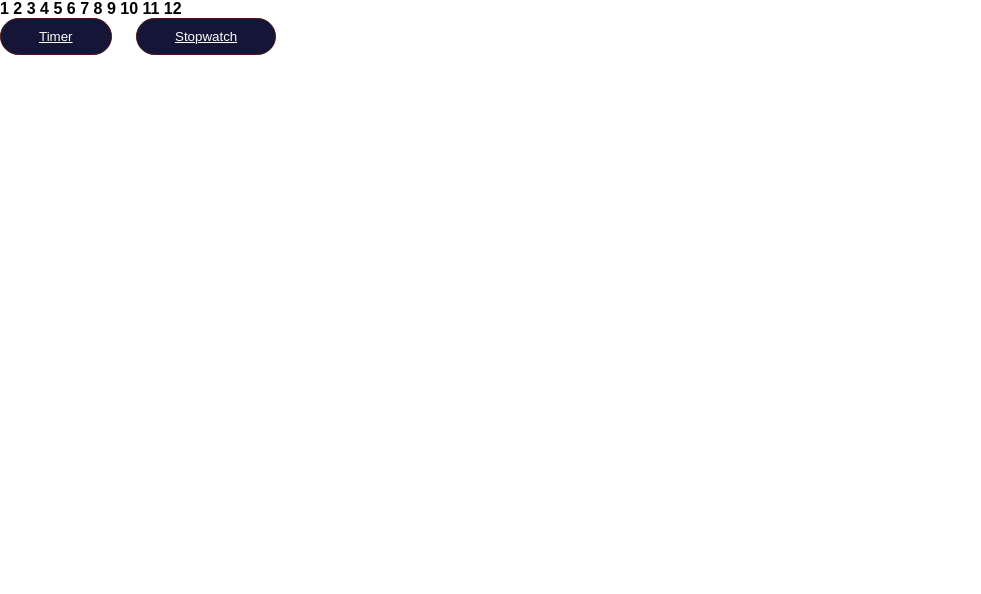
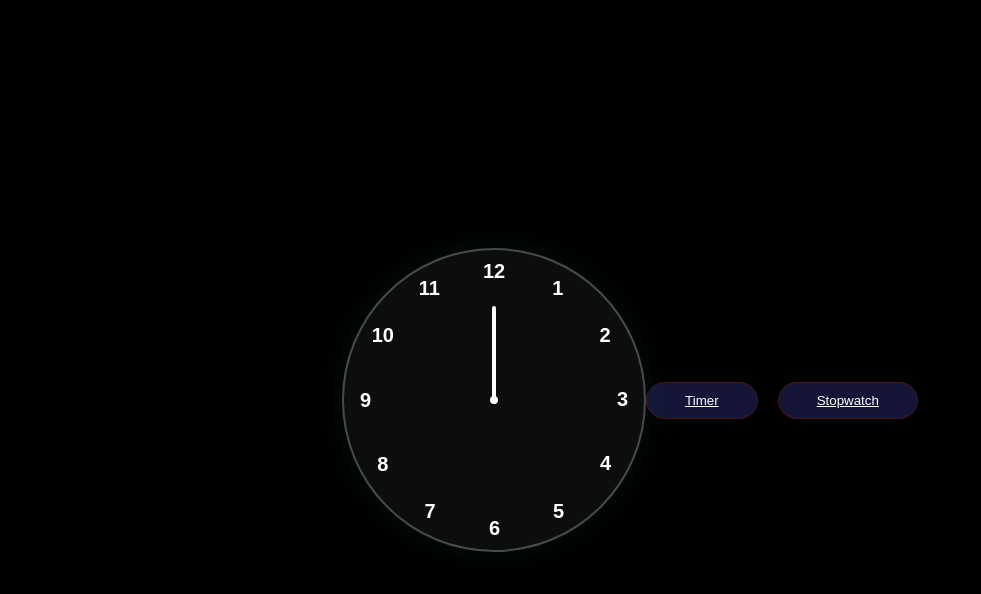
Before and after one commit to Rishithapatlolla/CodeClause_Timerand-Stopwatch, a plain HTML site: page index.html in a window 1280 px wide. Shown: the whole page, without its empty margins (0-981 px from the left). Drawn offline with Linux system fonts and the light colour scheme.

Commit message:
Update style.css

```diff
--- a/style.css
+++ b/style.css
@@ -4,46 +4,65 @@
     font-family: 'Source Sans Pro', sans-serif;
 
 }
-.stop{
-    background-color:lightsteelblue;
-    height: 100vh;
+body{
+    display: flex;
+    justify-content: center;
+    align-items: center;
+    min-height: 100vh;
+    background-color:#000;
 }
-.watch{
+.container{
+    position: relative;
+}
+
+.clock{
+    width: 300px;
+    height: 300px;
+    border-radius: 50%;
+    background-color: rgba(225, 238, 240, 0.05);
+    border: 2px solid rgba(255, 255, 255, 0.25);
+    box-shadow: 0px 0px 30px rgba(3, 84, 84, 0.189);
+    display: flex;
+    justify-content: center;
+    align-items: center;
+}
+
+.clock span{
+    position: absolute;
+    transform: rotate(calc(30deg * var(--i)));
+    inset: 12px;
     text-align: center;
-    position: relative;
-    top: 50%;
-    left: 50%;
-    transform: translate( -50%, -50%);
+    color:#fff;
 }
-.watch p{
-    position: relative;
+
+.clock span b{
+    transform: rotate(calc(-30deg * var(--i)));
     display: inline-block;
-    color: #ffffff;
-    z-index: 9999;
-    font-size: 45px;
-    margin-bottom: 120px;
+    font-size: 20px;
 }
-.watch p::before{
+
+.clock::before{
     content: '';
     position: absolute;
-    width: 200px;
-    height: 200px;
-    background-color: #151538;
-    z-index: -1;
+    width: 8px;
+    height: 8px;
     border-radius: 50%;
-	left: -10%;
-    top: -118%;
-    animation-name: shine;
-    animation-duration: 3s;
-    animation-iteration-count: infinite;
+    background-color: #fff;
+    z-index: 2;
 }
-@keyframes shine{
-    0%,100%{
-        box-shadow: 0px 0px 32px -12px rgba(246, 180, 0, .5);
-    }
-    50%{
-        box-shadow: 0px 0px 32px 3px rgba(246, 180, 0, .5);
-    }
+
+.hand{
+    position: absolute;
+    display: flex;
+    justify-content: center;
+    align-items: flex-end;
+}
+.hand i{
+    position: absolute;
+    background-color: var(--clr);
+    width: 4px;
+    height: var(--h);
+    border-radius: 8px;
 }
 button{
     background-color: #151538;
```
